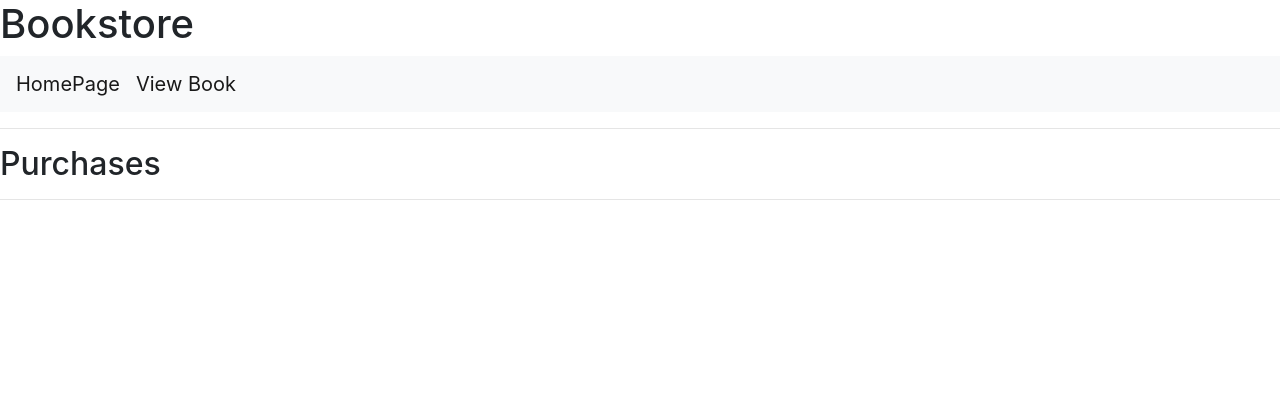
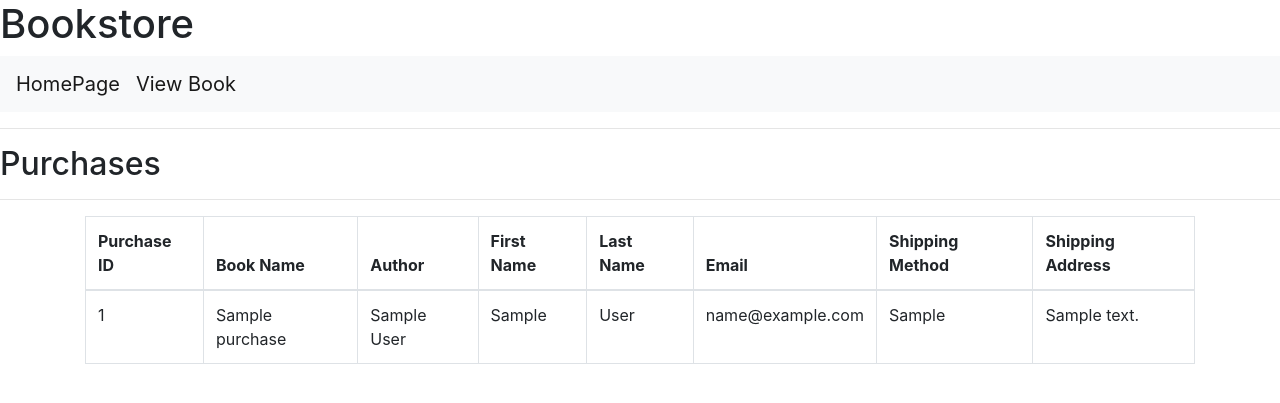
Before and after one commit to Splandex/CS421GroupProject, a Flask app: page /ViewPurchases in a window 1280 px wide. Shown: the top 403 px of the page. Run offline with Flask 3, Linux system fonts and the light colour scheme; tables that the repository leaves empty hold one stand-in row (values such as "Sample post"); some libraries are stand-ins or nearby versions.

Commit message:
Update viewPurchases.html

```diff
--- a/Templates/viewPurchases.html
+++ b/Templates/viewPurchases.html
@@ -13,17 +13,44 @@
   </head>
   <body>
     <h1>Bookstore</h1>
-    <nav class = "navbar navbar-expand-lg navbar-light bg-light">
+    <nav class="navbar navbar-expand-lg navbar-light bg-light">
       <a class="navbar-brand" href="{{url_for('index')}}">HomePage</a>
       <a class="navbar-brand" href="{{url_for('view_book', bookName='Epic Book')}}">View Book</a>
-
     </nav>
     <hr>
     <h2>Purchases</h2>
     <hr>
-    {% block content%}
-
-
+    {% block content %}
+    <div class="container">
+      <table class="table table-bordered">
+        <thead>
+          <tr>
+            <th scope="col">Purchase ID</th>
+            <th scope="col">Book Name</th>
+            <th scope="col">Author</th>
+            <th scope="col">First Name</th>
+            <th scope="col">Last Name</th>
+            <th scope="col">Email</th>
+            <th scope="col">Shipping Method</th>
+            <th scope="col">Shipping Address</th>
+          </tr>
+        </thead>
+        <tbody>
+          {% for purchase in purchases %}
+          <tr>
+            <td>{{ purchase[0] }}</td>
+            <td>{{ purchase[1] }}</td>
+            <td>{{ purchase[2] }}</td>
+            <td>{{ purchase[3] }}</td>
+            <td>{{ purchase[4] }}</td>
+            <td>{{ purchase[5] }}</td>
+            <td>{{ purchase[6] }}</td>
+            <td>{{ purchase[7] }}</td>
+          </tr>
+          {% endfor %}
+        </tbody>
+      </table>
+    </div>
     {% endblock %}
   </body>
 </html>
```
